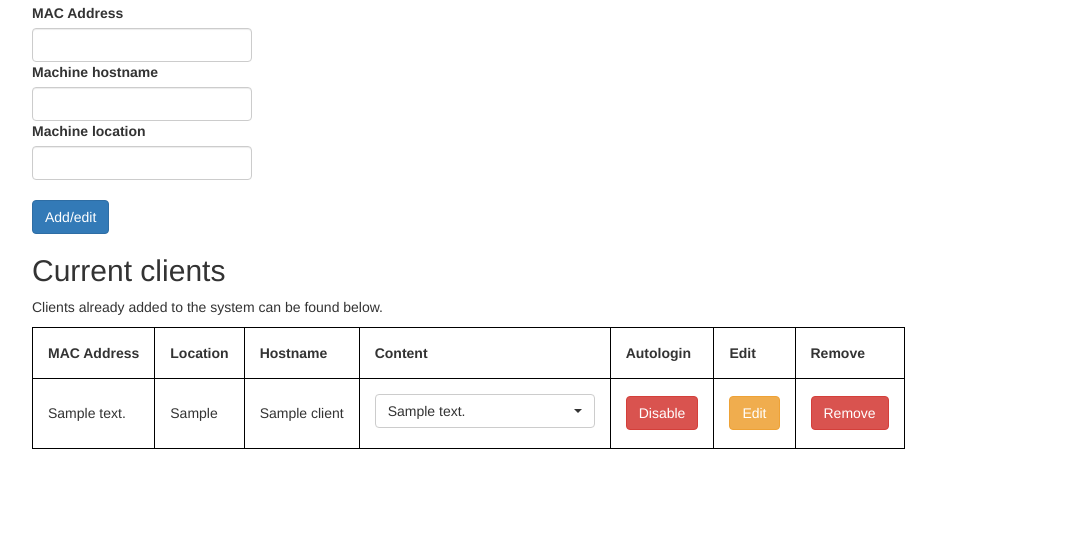
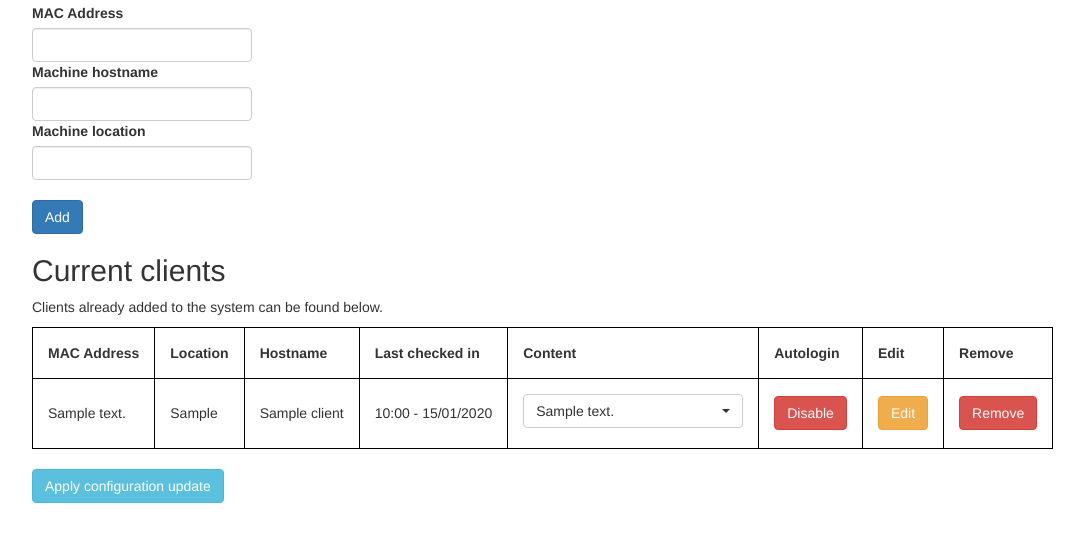
Before and after one commit to PiNet/PiNet-Screens, a Flask app: page /clients in a window 1280 px wide. Shown: the part 192-734 px from the top of the page, without its empty margins (38-1122 px from the left). Run offline with Flask 2, Linux system fonts and the light colour scheme; a user stored in the database is signed in; tables that the repository leaves empty hold one stand-in row (values such as "Sample post"); parts of the project's set-up code (start-up, migrations or seed data) failed here and were passed over; some libraries are stand-ins or nearby versions.

Commit message:
Add reporting back mechansim for clients

```diff
--- a/database.py
+++ b/database.py
@@ -1,3 +1,5 @@
+import datetime
+
 from sqlalchemy import create_engine
 from sqlalchemy.orm import sessionmaker
 
@@ -64,7 +66,7 @@ def create_client(mac_address, hostname, location, client_id=None):
     client.location = location
     db_session.add(client)
     db_session.commit()
-    return True
+    return client.client_id
 
 
 def update_client_content(client_id, content_id):
@@ -109,3 +111,9 @@ def get_login_user_from_id(user_id):
 def get_all_users():
     users = db_session.query(LoginUser).all()
     return users
+
+
+def update_client_check_in(client_id):
+    client = get_client_from_id(client_id)
+    client.last_checked_in = datetime.datetime.now()
+    db_session.commit()
--- a/models.py
+++ b/models.py
@@ -1,6 +1,6 @@
 import os
 import sys
-from sqlalchemy import Column, ForeignKey, Integer, String, Boolean
+from sqlalchemy import Column, ForeignKey, Integer, String, Boolean, DateTime
 from sqlalchemy.ext.declarative import declarative_base
 from sqlalchemy.orm import relationship
 from sqlalchemy import create_engine
@@ -41,6 +41,7 @@ class Client(Base):
     hostname = Column(String(63), nullable=True, unique=True)
     location = Column(String(50), nullable=False)
     ldm_autologin = Column(Boolean, nullable=False)
+    last_checked_in = Column(DateTime)
 
     content_id = Column(ForeignKey('content.content_id'), primary_key=False, nullable=True, index=True)
     content = relationship('Content')
--- a/requirements.txt
+++ b/requirements.txt
@@ -3,3 +3,5 @@ wtforms
 flask-login
 sqlalchemy
 flask_bcrypt
+requests
+netifaces
--- a/routes.py
+++ b/routes.py
@@ -5,8 +5,8 @@ import forms
 import lts_conf
 import database
 import util
+import secrets.config as config
 
-lts_conf_path = "test_data/lts.conf"
 
 routes = Blueprint('routes', __name__, template_folder='templates')
 
@@ -131,3 +131,20 @@ def remove_client(client_id):
     database.remove_client_from_id(client_id)
     flash("Client successfully removed.", "success")
     return redirect(url_for("routes.clients_home"))
+
+
+@routes.route("/endpoint/update", methods=['POST'])
+def endpoint_update():
+    update = request.json
+    mac_address = update["mac_address"]
+    hostname = update["hostname"]
+    clients = database.get_all_clients()
+    for client in clients:
+        if client.mac_address == mac_address:
+            database.update_client_check_in(client.client_id)
+            return ""
+    client_id = database.create_client(mac_address=mac_address, hostname=hostname, location="Unknown - Auto added")
+    database.update_client_check_in(client_id)
+
+    print(update)
+    return ""
--- a/templates/clients_home.html
+++ b/templates/clients_home.html
@@ -11,7 +11,12 @@
                     {{ render_field(form.hostname, class="form-control") }}
                     {{ render_field(form.location, class="form-control") }}
         </dl>
-        <p><input class="btn btn-primary" type=submit value="Add/edit">
+        {% if edit %}
+            <p><input class="btn btn-primary" type=submit value="Edit"></p>
+        {% else %}
+            <p><input class="btn btn-primary" type=submit value="Add"></p>
+        {% endif %}
+
     </form>
     <h2>Current clients</h2>
     <p>Clients already added to the system can be found below.</p>
@@ -21,6 +26,7 @@
         <th>MAC Address</th>
         <th>Location</th>
         <th>Hostname</th>
+        <th>Last checked in</th>
         <th>Content</th>
         <th>Autologin</th>
         <th>Edit</th>
@@ -31,8 +37,13 @@
             <td>{{ client.mac_address }}</td>
             <td>{{ client.location }}</td>
             <td>{{ client.hostname }}</td>
+            {% if client.last_checked_in %}
+                <td>{{ client.last_checked_in.strftime('%H:%M - %d/%m/%Y') }}</td>
+            {% else %}
+                <td>Never</td>
+            {% endif %}
             <td><label>
-                <select data-client="{{ client.client_id }}" class="selectpicker" id="content-picker">
+                <select data-client="{{ client.client_id }}" class="selectpicker selectcontent" id="content-picker">
                     {% if not client.content_id %}
                         <option selected value="-1">None</option>
                     {% else %}
@@ -53,8 +64,11 @@
             <td><a href="/clients/remove/{{ client.client_id }}" class="btn btn-danger" role="button">Remove</a></td>
         </tr>
     {% endfor %}
-
-
     </table>
 
+    <br>
+    <a href="/clients/apply" class="btn btn-info" role="button" id="applyconfigbutton">Apply configuration update</a>
+    <br>
+    <br>
+
 {% endblock %}
```
